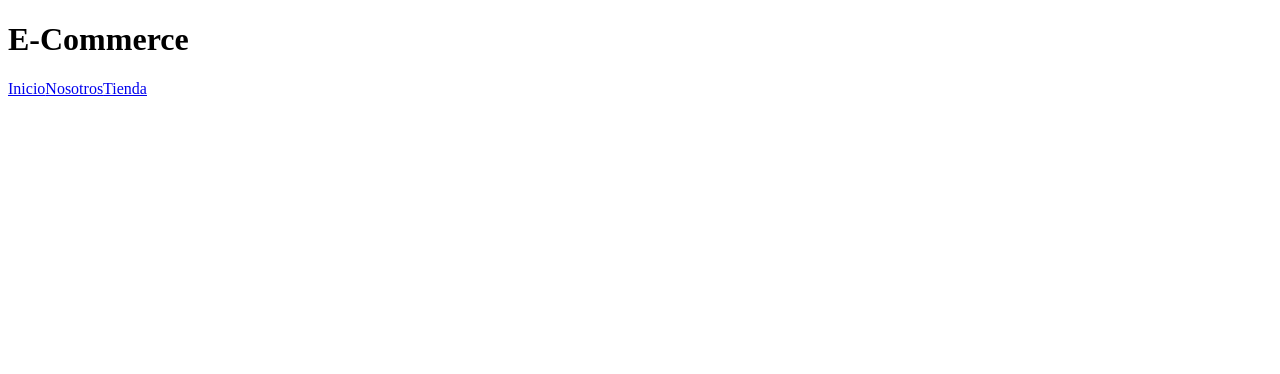
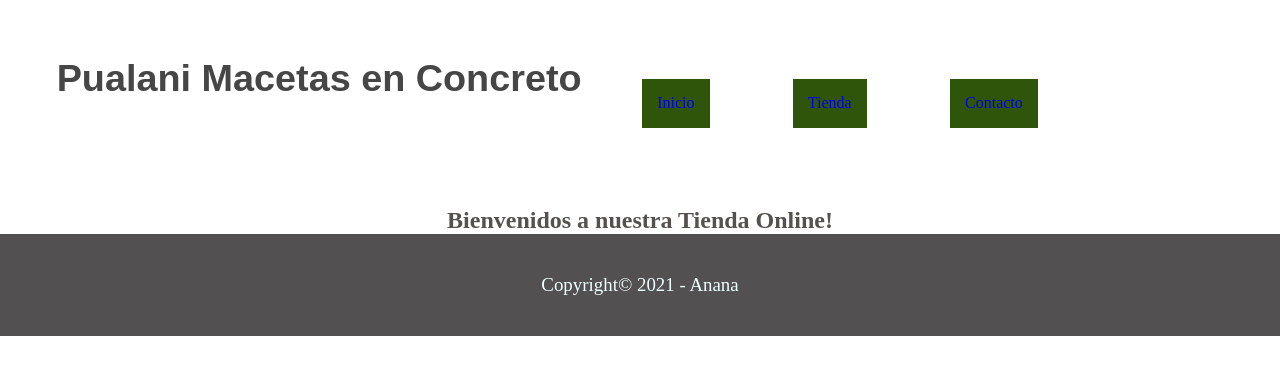
Before and after one commit to AnaDanesi/Pualani_ecommerce, a React (Create React App) app: page / in a window 1280 px wide. Shown: the top 374 px of the page. Built offline with nearby package versions, Linux system fonts and the light colour scheme.

Commit message:
agregando greeting y estilos

```diff
--- a/src/App.js
+++ b/src/App.js
@@ -1,10 +1,20 @@
+import './index.js';
 import Header from "./components/Header";
+import Saludo from "./greeting";
+import Footer from "./components/Footer";
 
 
-function App () {
+function App() {
+    const footerData = {
+        copyright :"Copyright© 2021",
+        author: "Anana"
+    }
+
     return (
         <>
-            <Header/>
+        <Header/>
+        <Saludo/>
+        <Footer data ={footerData}/>
         </>
     )
 }
--- /dev/null
+++ b/src/components/Footer.js
@@ -0,0 +1,12 @@
+import React from "react";
+
+const Footer = ({data:{copyright, author}}) => {
+
+return(
+    <footer>
+        <p>{copyright} - {author}</p>
+    </footer>
+
+)
+}
+export default Footer
--- a/src/components/Header.js
+++ b/src/components/Header.js
@@ -1,13 +1,15 @@
-function Header() {
+import React from "react";
+
+const Header = () => {
 return (
-    <header>
-        <h1>E-Commerce</h1>
-        <nav>
-            <a href="#">Inicio</a>
-            <a href="#">Nosotros</a>
-            <a href="#">Tienda</a>
-        </nav>
-     </header>
+    <div id="menu">
+           <h1>Pualani Macetas en Concreto</h1>
+        <ul>
+           <li><a href="/#">Inicio</a></li>
+           <li><a href="/#">Tienda</a></li>
+           <li><a href="/#">Contacto</a></li>
+        </ul>
+    </div>
 )
 
 }
--- /dev/null
+++ b/src/greeting.jsx
@@ -0,0 +1,10 @@
+import React, { Fragment } from "react";
+const Saludo = () => {
+    return (
+        <Fragment>
+            <h2> Bienvenidos a nuestra Tienda Online!</h2>
+        </Fragment>
+    );
+}
+
+export default Saludo;
--- /dev/null
+++ b/src/index.css
@@ -0,0 +1,79 @@
+/* NORMALIZADOR */
+
+* {
+    padding: 0;
+    margin: 0;
+    text-decoration: none;
+    list-style: none;
+    box-sizing: border-box;
+  }
+
+
+/* GLOBALES */
+
+a {
+    text-decoration: none;
+}
+ul {
+    list-style-type: none;
+}
+
+body {
+    overflow-x: hidden;
+    }
+
+/*HEADER*/
+
+  #menu {
+    display: flex;
+    flex-direction: row;
+    padding: 10mm;
+     }
+
+  #menu h1 {
+    color:rgb(71, 70, 70);
+    font-family: Arial, Helvetica, sans-serif;
+    font-size: 1cm;
+    margin: 0.5cm;
+
+  }
+
+    #menu li {
+    display: flex;
+    flex-direction: row;
+    justify-content: center;
+    display: inline-block;
+    margin: 1.1cm;
+    background-color: rgb(47, 85, 11);
+    padding: 4mm;
+    color:honeydew;
+}
+
+  #menu li:hover {
+    color:rgb(203, 203, 216);
+    border-color: rgb(65, 235, 59);
+    background-color: rgb(56, 163, 56);
+  }
+
+  h2 {
+    color:rgb(85, 81, 79);
+    text-align: center;
+  }
+
+  /* FOOTER */
+
+  footer{
+    padding: 20px;
+    text-align: center;
+    font-size: 1cm;
+    color:azure;
+    background-color: rgb(82, 80, 80);
+  }
+
+  footer p{
+    padding: 20px;
+    text-align: center;
+    font-size: 0.5cm;
+    color:azure;
+    background-color: rgb(82, 80, 80);
+  }
```
Also changed, not shown: src/index.js (+1 -9 lines).
